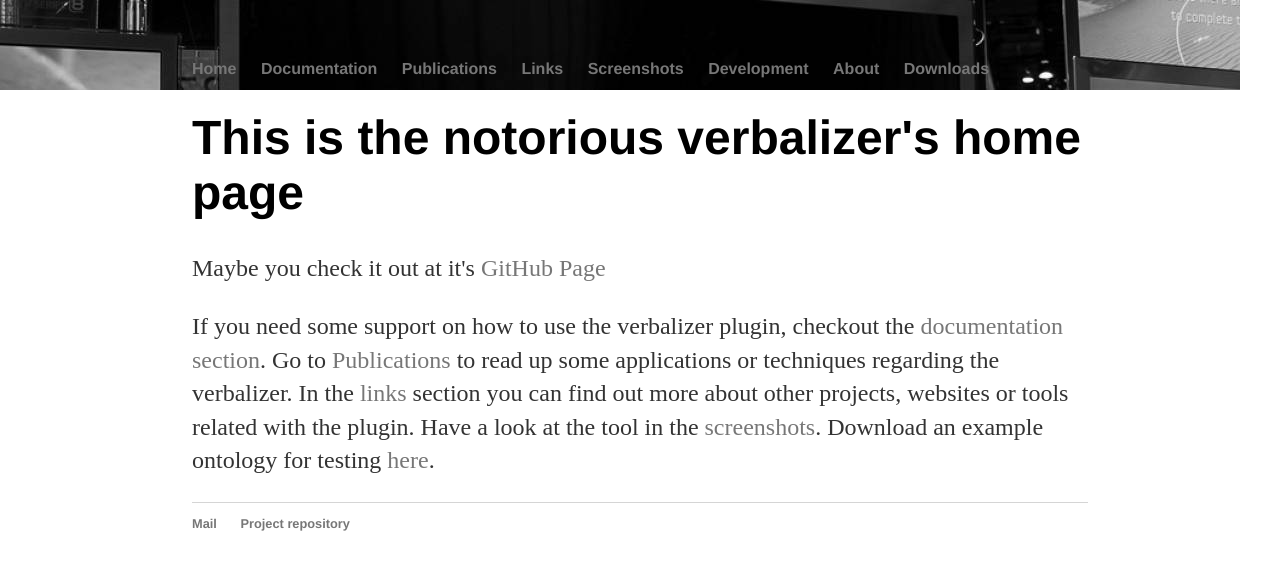
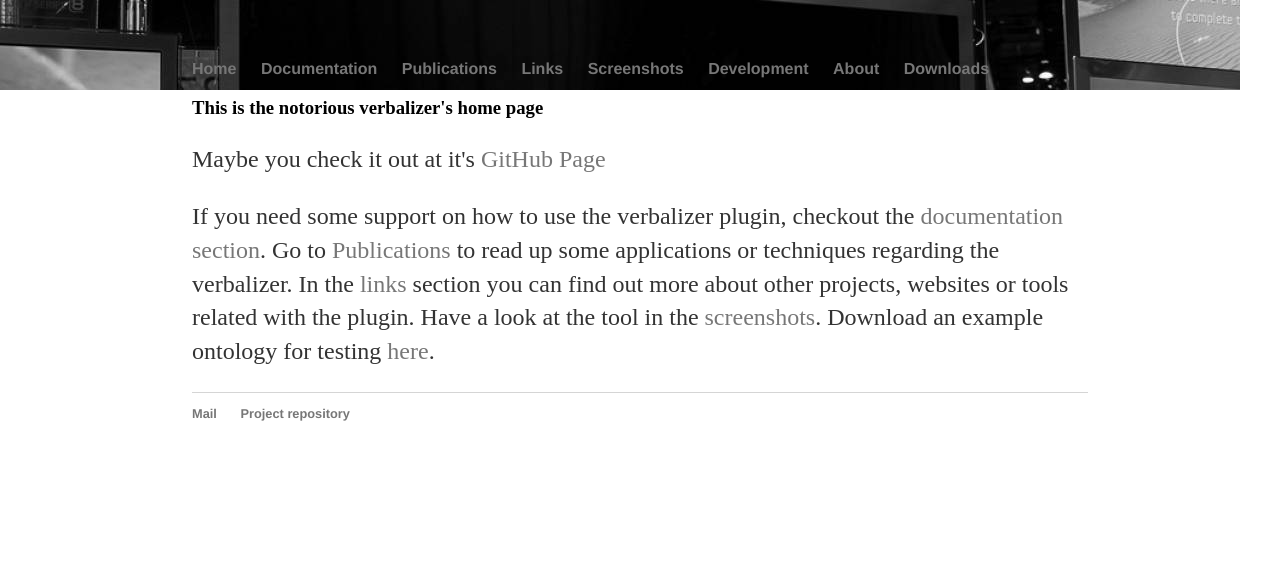
Before and after one commit to verbalizer/verbalizer.github.io, a Jekyll site: the page built from index.html, in a window 1280 px wide. Shown: the top 570 px of the page. Built offline with Jekyll 4.4.1, drawn with Linux system fonts in a browser that asks for light colours.

Commit message:
changed the text style of index.html

```diff
--- a/index.html
+++ b/index.html
@@ -1,8 +1,8 @@
 ---
 layout: default
+title: This is the notorious verbalizer's home page
 ---
-<div class="blurb">
-	<h1>This is the notorious verbalizer's home page</h1>
+<!-- <div class="blurb"> -->
 
 	<p>Maybe you check it out at it's
 	<a href="https://github.com/marvinki/verbalizer">GitHub Page</a>
@@ -14,4 +14,5 @@ layout: default
 	section you can find out more about other projects, websites or tools related with the plugin.
 	Have a look at the tool in the <a href="/screenshots/index.html">screenshots</a>. Download an example ontology for testing <a href="/downloads.html">here</a>.
 	</p>
-</div><!-- /.blurb -->
+
+<!-- </div> -->
```
Also changed, not shown: _layouts/default.html (line endings or trailing spaces).
